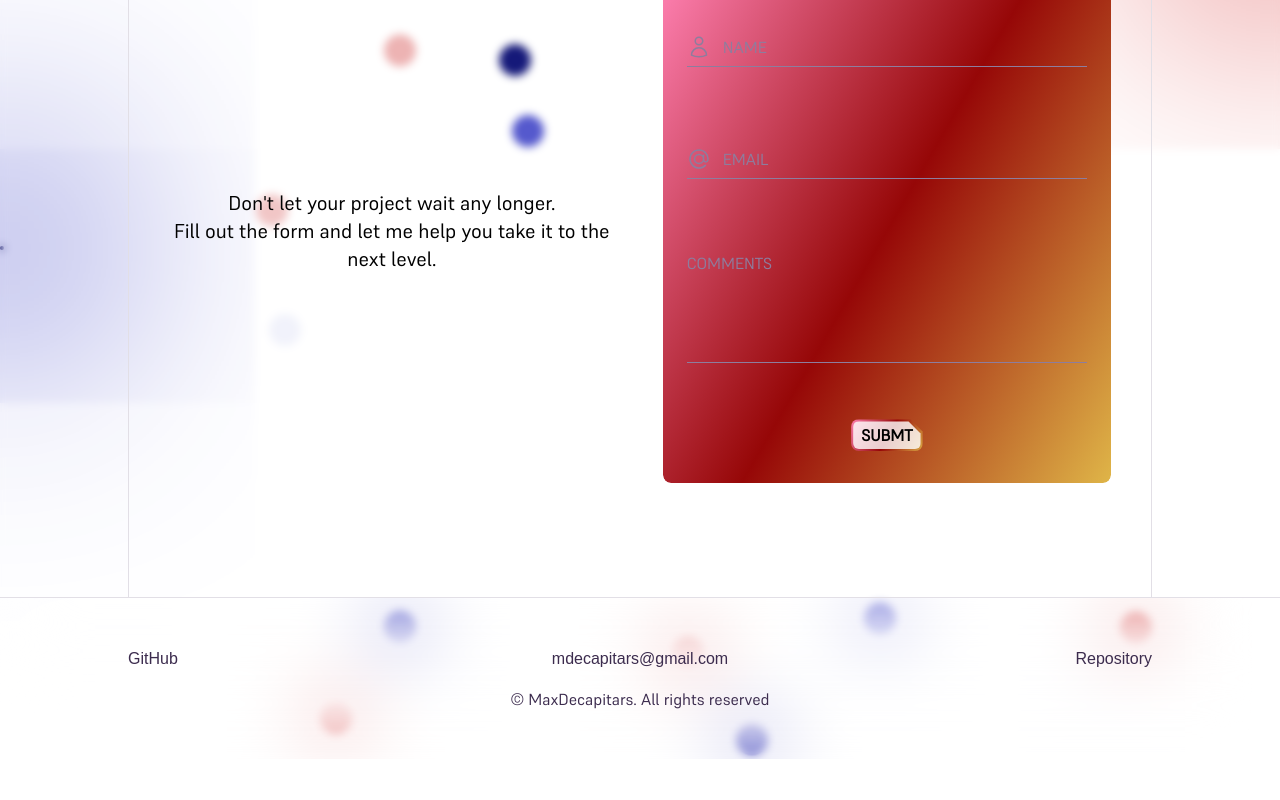
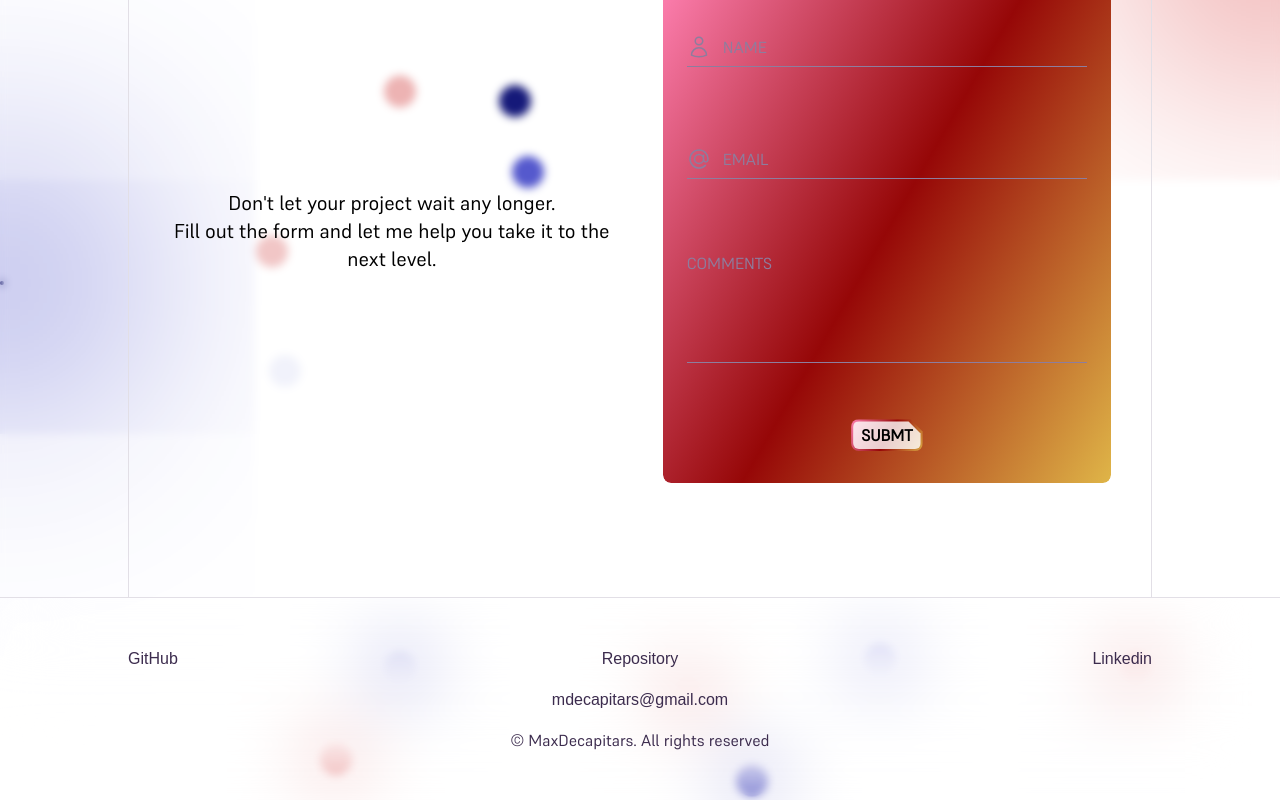
Before and after one commit to MaxDecapitars/MaxDecapitars, a React (Vite) app: page / in a window 1280 px wide. Shown: the part 2658-3458 px from the top of the page. Before the commit the page ends 3417 px from the top, so only its background shows below. Built offline with nearby package versions, Linux system fonts and the light colour scheme; a web font is replaced by a local one.

Commit message:
Added Linkedin

```diff
--- a/src/components/Footer/index.tsx
+++ b/src/components/Footer/index.tsx
@@ -20,6 +20,17 @@
         <ul className="order-3 basis-1/4 laptop:text-right">
           <li className="my-4">
             <a
+              href="https://www.linkedin.com/in/camilo-villarraga/?locale=en_US"
+              target="_blank"
+              rel="noopener noreferrer"
+            >
+              Linkedin
+            </a>
+          </li>
+        </ul>
+        <ul className="order-2">
+          <li className="my-4">
+            <a
               href="https://github.com/MaxDecapitars/MaxDecapitars"
               target="_blank"
               rel="noopener noreferrer"
@@ -27,8 +38,6 @@
               {t('Footer.repository')}
             </a>
           </li>
-        </ul>
-        <ul className="order-2">
           <li className="my-4">
             <a href="mailto:mdecapitars@gmail.com">mdecapitars@gmail.com</a>
           </li>
```
